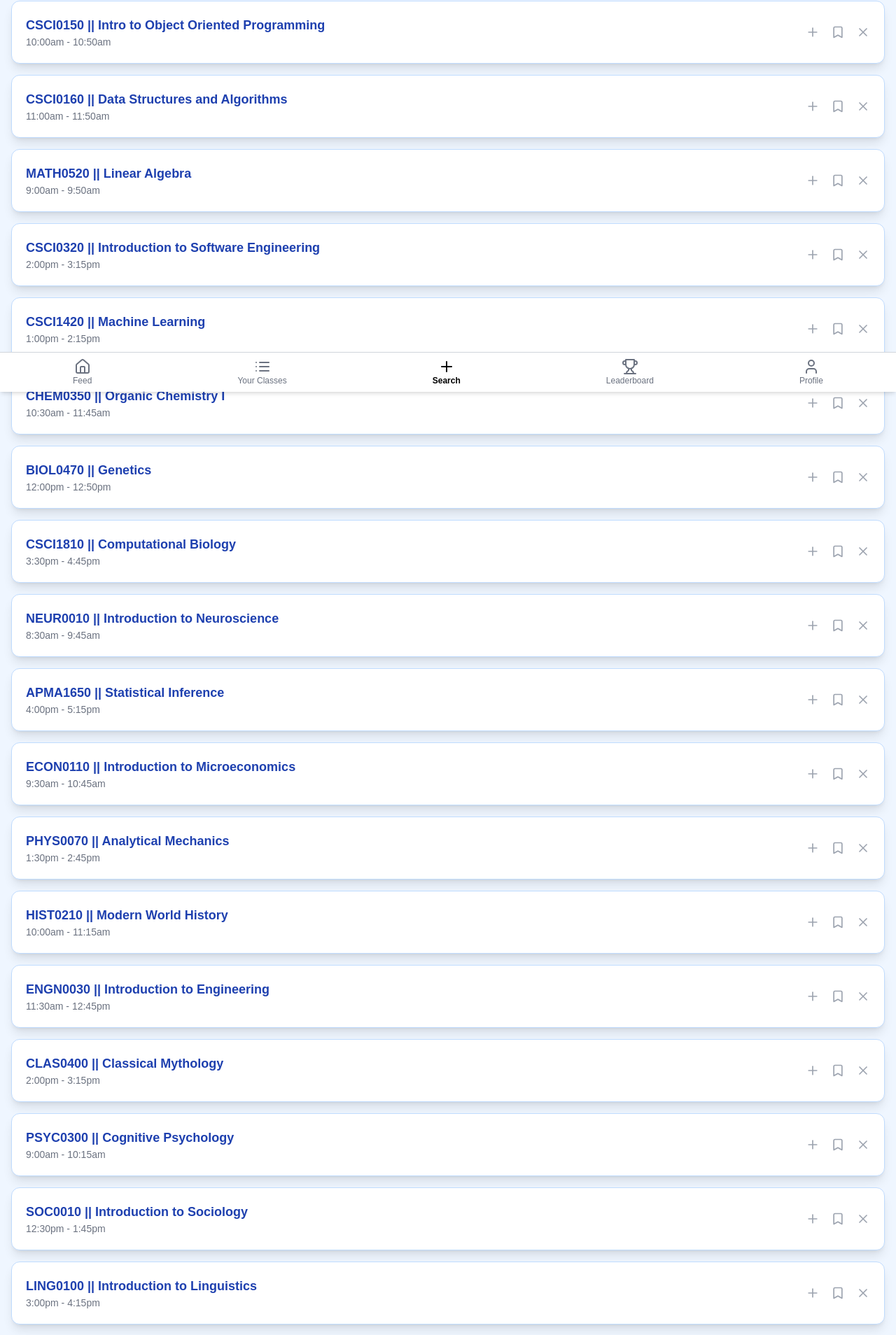
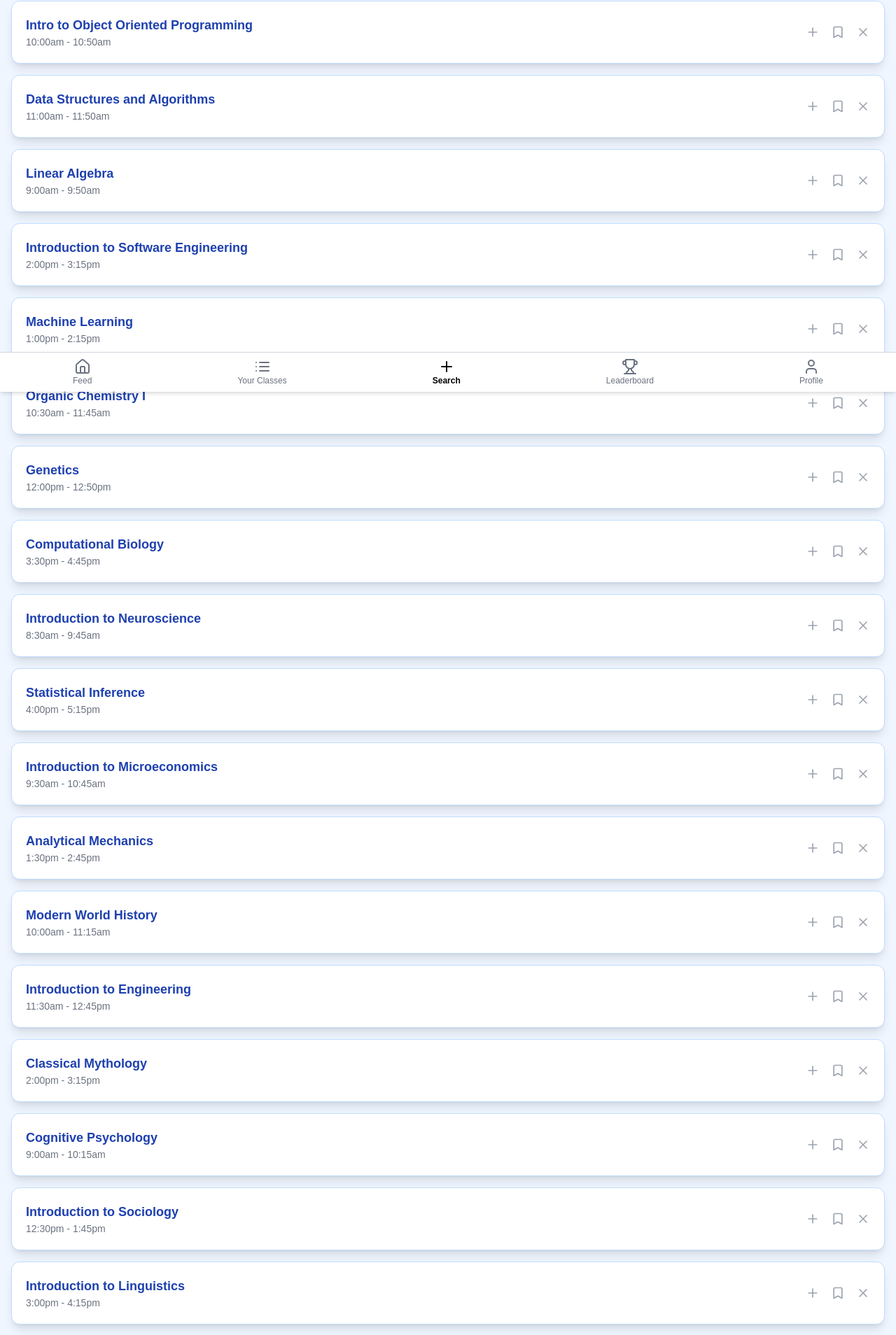
Before and after one commit to seanK04/Classi, a Next.js app in the folder frontend/: page /search in a window 1280 px wide. Shown: the part 240-2148 px from the top of the page at 70% size. Built offline with nearby package versions, Linux system fonts and the light colour scheme.

Commit message:
using this frontend

```diff
--- a/frontend/app/search/page.tsx
+++ b/frontend/app/search/page.tsx
@@ -4,102 +4,102 @@ export default function SearchPage() {
   const classResults = [
       {
         "id": 1,
-        "name": "CSCI0150 || Intro to Object Oriented Programming",
+        "name": "Intro to Object Oriented Programming",
         "time": "10:00am - 10:50am"
       },
       {
         "id": 2,
-        "name": "CSCI0160 || Data Structures and Algorithms",
+        "name": "Data Structures and Algorithms",
         "time": "11:00am - 11:50am"
       },
       {
         "id": 3,
-        "name": "MATH0520 || Linear Algebra",
+        "name": "Linear Algebra",
         "time": "9:00am - 9:50am"
       },
       {
         "id": 4,
-        "name": "CSCI0320 || Introduction to Software Engineering",
+        "name": "Introduction to Software Engineering",
         "time": "2:00pm - 3:15pm"
       },
       {
         "id": 5,
-        "name": "CSCI1420 || Machine Learning",
+        "name": "Machine Learning",
         "time": "1:00pm - 2:15pm"
       },
       {
         "id": 6,
-        "name": "CHEM0350 || Organic Chemistry I",
+        "name": "Organic Chemistry I",
         "time": "10:30am - 11:45am"
       },
       {
         "id": 7,
-        "name": "BIOL0470 || Genetics",
+        "name": "Genetics",
         "time": "12:00pm - 12:50pm"
       },
       {
         "id": 8,
-        "name": "CSCI1810 || Computational Biology",
+        "name": "Computational Biology",
         "time": "3:30pm - 4:45pm"
       },
       {
         "id": 9,
-        "name": "NEUR0010 || Introduction to Neuroscience",
+        "name": "Introduction to Neuroscience",
         "time": "8:30am - 9:45am"
       },
       {
         "id": 10,
-        "name": "APMA1650 || Statistical Inference",
+        "name": "Statistical Inference",
         "time": "4:00pm - 5:15pm"
       },
       {
         "id": 11,
-        "name": "ECON0110 || Introduction to Microeconomics",
+        "name": "Introduction to Microeconomics",
         "time": "9:30am - 10:45am"
       },
       {
         "id": 12,
-        "name": "PHYS0070 || Analytical Mechanics",
+        "name": "Analytical Mechanics",
         "time": "1:30pm - 2:45pm"
       },
       {
         "id": 13,
-        "name": "HIST0210 || Modern World History",
+        "name": "Modern World History",
         "time": "10:00am - 11:15am"
       },
       {
         "id": 14,
-        "name": "ENGN0030 || Introduction to Engineering",
+        "name": "Introduction to Engineering",
         "time": "11:30am - 12:45pm"
       },
       {
         "id": 15,
-        "name": "CLAS0400 || Classical Mythology",
+        "name": "Classical Mythology",
         "time": "2:00pm - 3:15pm"
       },
       {
         "id": 16,
-        "name": "PSYC0300 || Cognitive Psychology",
+        "name": "Cognitive Psychology",
         "time": "9:00am - 10:15am"
       },
       {
         "id": 17,
-        "name": "SOC0010 || Introduction to Sociology",
+        "name": "Introduction to Sociology",
         "time": "12:30pm - 1:45pm"
       },
       {
         "id": 18,
-        "name": "LING0100 || Introduction to Linguistics",
+        "name": "Introduction to Linguistics",
         "time": "3:00pm - 4:15pm"
       },
       {
         "id": 19,
-        "name": "CHEM0360 || Organic Chemistry II",
+        "name": "Organic Chemistry II",
         "time": "10:30am - 11:45am"
       },
       {
         "id": 20,
-        "name": "ECON1110 || Macroeconomic Theory",
+        "name": "Macroeconomic Theory",
         "time": "1:00pm - 2:15pm"
       }
   ];
```
